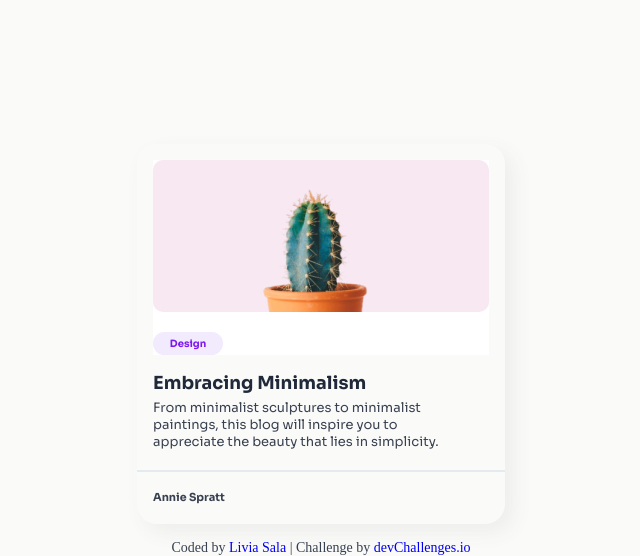
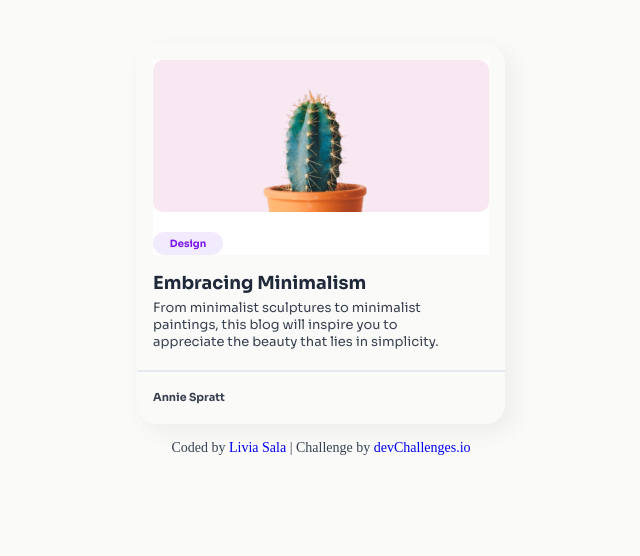
Before and after one commit to cloudsaa/Minimal-Blog-Card, a plain HTML site: page index.html in a window 1280 px wide. Shown: the part 256-812 px from the top of the page, without its empty margins (319-959 px from the left). Drawn offline with Linux system fonts and the light colour scheme; a web font is replaced by a local one.

Commit message:
Update style.css

```diff
--- a/css/style.css
+++ b/css/style.css
@@ -29,7 +29,7 @@ body {
     display: flex;
     flex-direction: column;
     align-items: center;
-    margin-top: 400px;
+    margin-top: 300px;
     background-color: #FAFAF9;
 }
 
```
